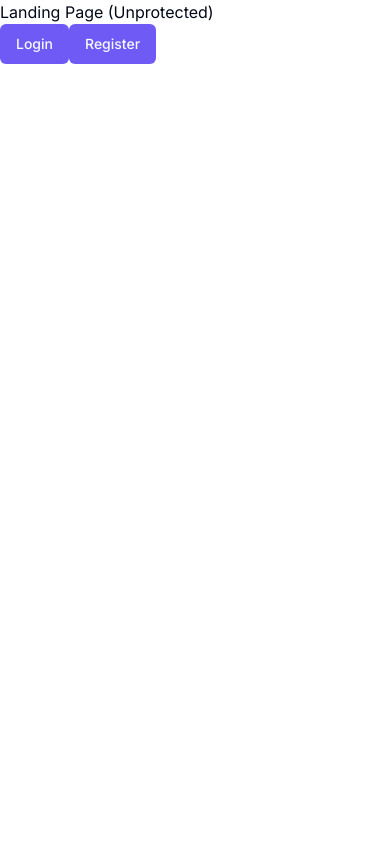
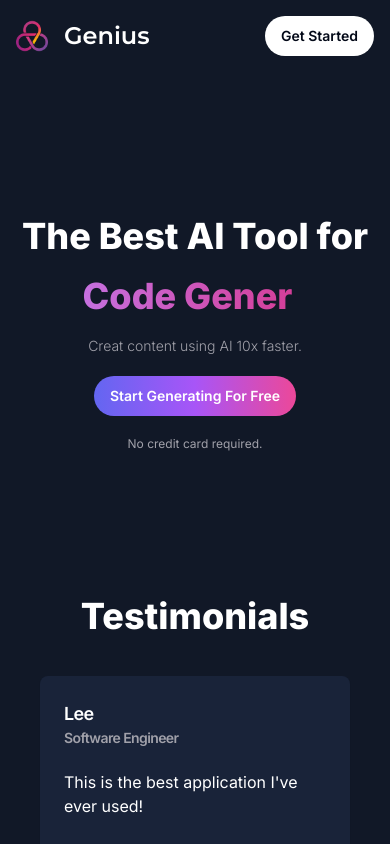
Before and after one commit to da-divyansh/Fusion-Hub_AI-SaaS, a Next.js app: page / in a window 390 px wide. Built offline with nearby package versions, Linux system fonts and the light colour scheme; no server answers.

Commit message:
Added landing page

```diff
--- /dev/null
+++ b/app/(landing)/error.tsx
@@ -0,0 +1,11 @@
+"use client"
+
+import { Empty } from "@/components/empty";
+
+const Error = () => {
+    return (
+        <Empty label="Something went wrong"/>
+    )
+};
+
+export default Error;
--- /dev/null
+++ b/app/(landing)/layout.tsx
@@ -0,0 +1,15 @@
+const LandingLayout = ({
+    children
+} : {
+    children: React.ReactNode
+}) => {
+    return (
+        <main className="h-full bg-[#111827] overflow-auto">
+            <div className="mx-auto max-w-screen-xl h-full w-full">
+                {children}
+            </div>
+        </main>
+    );
+}
+
+export default LandingLayout;
--- a/app/(landing)/page.tsx
+++ b/app/(landing)/page.tsx
@@ -1,22 +1,14 @@
-import { Button } from "@/components/ui/button";
-import Link from "next/link"
+import { LandingContent } from "@/components/landing-content";
+import { LandingHero } from "@/components/landing-hero";
+import { LandingNavbar } from "@/components/landing-navbar";
+
 
 const LandingPage = () =>{
     return(
-        <div>
-            Landing Page (Unprotected)
-            <div>
-                <Link href="/sign-in">
-                <Button>
-                    Login
-                </Button>
-                </Link>
-                <Link href="/sign-up">
-                <Button>
-                    Register
-                </Button>
-                </Link>
-            </div>
+        <div className="h-full">
+           <LandingNavbar />
+           <LandingHero />
+           <LandingContent/>
         </div>
     );
 }
--- /dev/null
+++ b/components/landing-content.tsx
@@ -0,0 +1,56 @@
+"use client"
+
+import { Card, CardContent, CardHeader, CardTitle } from "@/components/ui/card";
+
+const testimonials = [
+  {
+    name: "Lee",
+    avatar: "L",
+    title: "Software Engineer",
+    description: "This is the best application I've ever used!",
+  },
+  {
+    name: "Oggy",
+    avatar: "O",
+    title: "Designer",
+    description: "I use this daily for generating new photos!",
+  },
+  {
+    name: "Vicky",
+    avatar: "E",
+    title: "CEO",
+    description: "This app has changed my life, cannot imagine working without it!",
+  },
+  {
+    name: "Mary",
+    avatar: "M",
+    title: "CFO",
+    description: "The best in class, definitely worth the premium subscription!",
+  },
+];
+
+export const LandingContent = () => {
+
+    return (
+        <div className="px-10 pb-20">
+            <h2 className="text-center text-4xl text-white font-extrabold mb-10">Testimonials</h2>
+            <div className="grid grid-cols-1 sm:grid-cols-2 md:grid-cols-3 lg:grid-cols-4 gap-4">
+                {testimonials.map((item) => (
+                    <Card key={item.description} className="bg-[#192339] border-none text-white">
+                        <CardHeader>
+                            <CardTitle className="flex items-center gap-x-2">
+                                <div>
+                                <p className="text-lg">{item.name}</p>
+                                <p className="text-zinc-400 text-sm">{item.title}</p>
+                                </div>
+                            </CardTitle>
+                            <CardContent className="pt-4 px-0">
+                                {item.description}
+                            </CardContent>
+                        </CardHeader>
+                    </Card>
+                ))};
+            </div>
+        </div>
+    )
+};
--- /dev/null
+++ b/components/landing-hero.tsx
@@ -0,0 +1,48 @@
+"use client"
+
+import { useAuth } from "@clerk/nextjs";
+import TypewriterComponent from "typewriter-effect";
+import Link from "next/link";
+
+import { Button } from "./ui/button"
+
+
+
+export const LandingHero = () => {
+    const { isSignedIn } = useAuth();
+    return(
+        <div className="text-white font-bold py-36 text-center space-y-5">
+            <div className="text-4xl sm:text-5xl md:text-6xl lg:text-7xl space-y-5 font-extrabold">
+                <h1>The Best AI Tool for</h1>
+                <div className="text-transparent bg-clip-text bg-gradient-to-r from-purple-400 to-pink-600">
+                  <TypewriterComponent
+                    options={{
+                        strings: [
+                            "Chatbot.",
+                            "Code Generation.",
+                            "Photo Generation.",
+                            "Music Generation.",
+                            "Video Generation.",
+                        ],
+                        autoStart: true,
+                        loop: true,
+                    }}
+                  />
+                </div>
+            </div>
+            <div className="text-sm md:text-xl font-light text-zinc-400">
+                Creat content using AI 10x faster.
+            </div>
+            <div>
+                <Link href= {isSignedIn ? "/dashboard" : "/sign-up"}>
+                    <Button variant= "pro" className="md:text-lg p-4 md:p-6 rounded-full font-semibold">
+                        Start Generating For Free
+                    </Button>
+                </Link>
+            </div>
+            <div className="text-zinc-400 text-xs md:text-sm font-normal">
+                No credit card required.
+           </div>
+        </div>
+    )
+}
--- /dev/null
+++ b/components/landing-navbar.tsx
@@ -0,0 +1,43 @@
+"use client";
+
+import { Montserrat } from "next/font/google";
+import  Image from "next/image";
+import Link from "next/link";
+import { useAuth } from "@clerk/nextjs";
+
+import { cn } from "@/lib/utils";
+import { Button } from "@/components/ui/button";
+
+
+const font = Montserrat({
+    subsets: ["latin"],
+    weight: ["600"],
+});
+
+export const LandingNavbar = () => {
+    const isSignedIn = useAuth();
+
+    return (
+        <nav className="p-4 bg-transparent flex items-center justify-between">
+            <Link href="/" className="flex items-center">
+                <div className="relative h-8 w-8 mr-4">
+                    <Image
+                        src="/logo.png"
+                        alt="logo"
+                        fill
+                     />
+                </div>
+                <h1 className={cn ("text-2xl font-bold text-white", font.className )}>
+                    Genius
+                </h1>
+            </Link>
+            <div className="flex items-center gap-x-2">
+                <Link href={isSignedIn ? "/dashboard" : "/sign-up"}>
+                    <Button variant="outline" className="rounded-full font-semibold hover:bg-gradient-to-r from-indigo-400 via-purple-500 to-pink-500 border-0" >
+                        Get Started
+                    </Button>
+                </Link>
+            </div>
+        </nav>
+    )
+};
--- a/package.json
+++ b/package.json
@@ -36,6 +36,7 @@
     "stripe": "^14.9.0",
     "tailwind-merge": "^2.0.0",
     "tailwindcss-animate": "^1.0.7",
+    "typewriter-effect": "^2.21.0",
     "zod": "^3.22.4",
     "zustand": "^4.4.7"
   },
```
Also changed, not shown: 1 other file (tests, documents, lock files or other folders).
